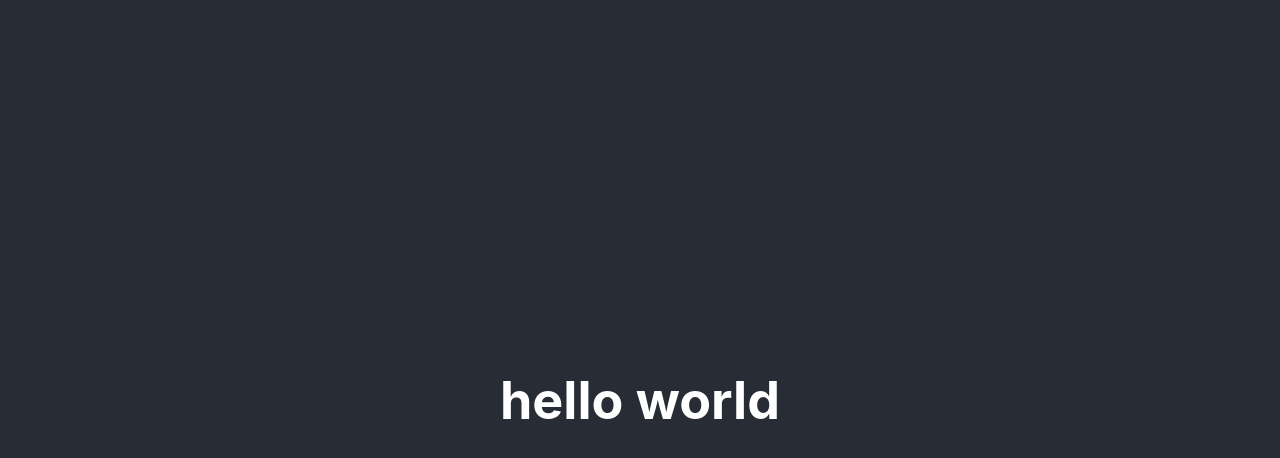
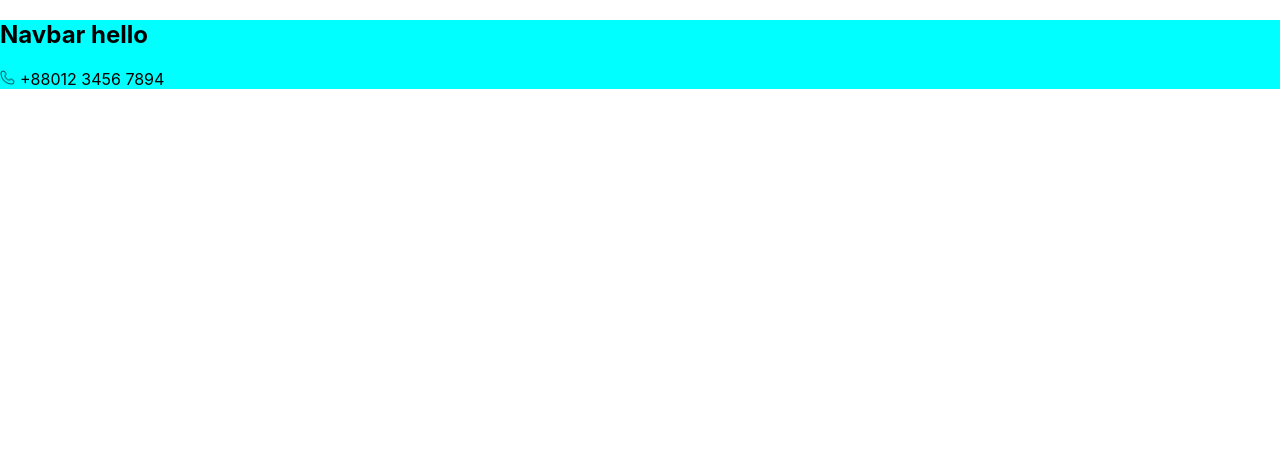
Before and after one commit to AbderrahmaneMadani/superstore, a React (Create React App) app: page / in a window 1280 px wide. Shown: the top 458 px of the page. Built offline with nearby package versions, Linux system fonts and the light colour scheme.

Commit message:
create pages foders , create home page and Navbar

```diff
--- a/src/index.js
+++ b/src/index.js
@@ -1,13 +1,14 @@
 import React from 'react';
 import ReactDOM from 'react-dom/client';
 import './index.css';
-import App from './App';
+
+import SuperStore from './pages/home/super_store/SuperStore';
 import reportWebVitals from './reportWebVitals';
 
 const root = ReactDOM.createRoot(document.getElementById('root'));
 root.render(
   <React.StrictMode>
-    <App />
+    <SuperStore />
   </React.StrictMode>
 );
 
--- /dev/null
+++ b/src/pages/home/super_store/SuperStore.js
@@ -0,0 +1,8 @@
+import Navbar from "./components/Navbar";
+
+function SuperStore(){
+    return(
+        <Navbar />
+    );
+}
+export default SuperStore;
--- /dev/null
+++ b/src/pages/home/super_store/components/Navbar.css
@@ -0,0 +1,10 @@
+nav {
+    background-color:  aqua;
+}
+img {
+    width: 15px;
+}
+p{
+    display: inline;
+    padding-left: 5px;
+}
--- /dev/null
+++ b/src/pages/home/super_store/components/Navbar.js
@@ -0,0 +1,17 @@
+
+import phoneIcon from "./telephone.png"
+import "./Navbar.css"
+function Navbar() {
+
+    return (
+        <nav>
+            <h1>Navbar hello</h1>
+            <div className="contact">
+                <img src={phoneIcon} alt="" />
+                <p>+88012 3456 7894</p>
+            </div>
+        </nav>
+    );
+  }
+
+  export default Navbar;
```
Also changed, not shown: src/App/App.css (renamed from src/App.css), src/App/App.js (renamed from src/App.js), src/pages/home/super_store/components/telephone.png (added), 1 other file (tests, documents, lock files or other folders).
